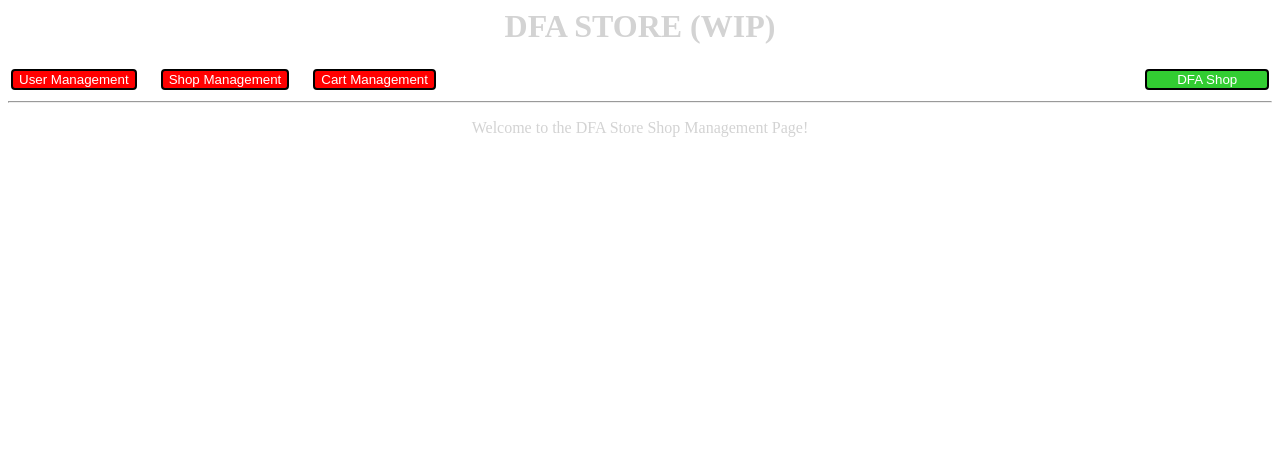
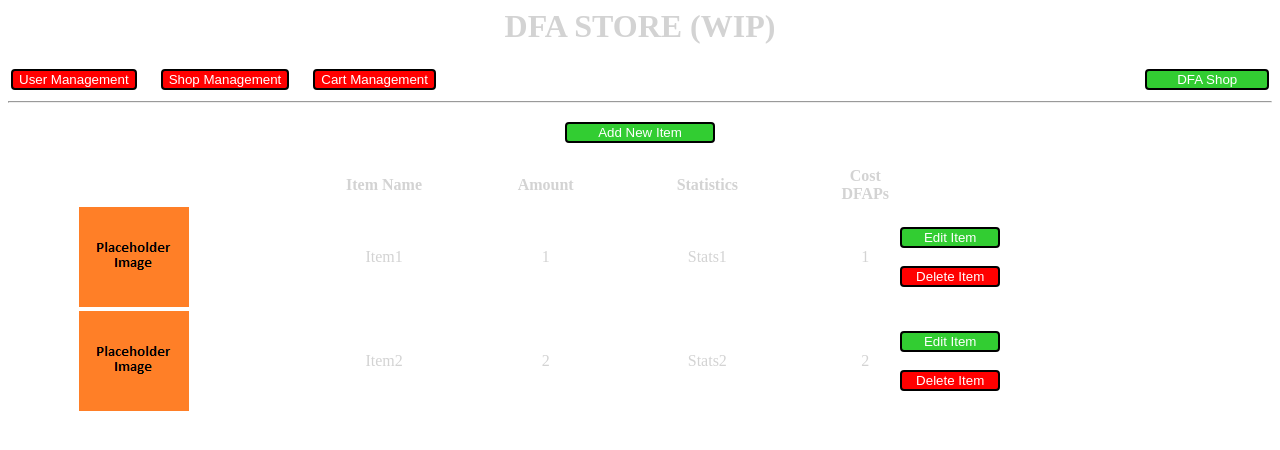
Before and after one commit to KillariousMaximillion/DFAStore, a Flask app: page /shopmanagement in a window 1280 px wide. Shown: the top 450 px of the page. Run offline with Flask 2, Linux system fonts and the light colour scheme; some libraries are stand-ins or nearby versions.

Commit message:
scaffolding for store management done, added new edit form/page

```diff
--- a/app/controllers.py
+++ b/app/controllers.py
@@ -70,6 +70,15 @@ class UserManagementForm(FlaskForm):
 class ShopManagementForm(FlaskForm):
 	placeholder = 0
 
+class EditStoreItemForm(FlaskForm):
+	memberlist = []
+	itemlist = []
+	imagelist = []
+
+	items = SelectField('Items', choices=itemlist)
+	members = SelectField('Members', choices=memberlist)
+	images = SelectField('Images', choices=imagelist)
+
 class CartManagementForm(FlaskForm):
 	placeholder = 0
 
--- a/app/templates/shopmanagement.html
+++ b/app/templates/shopmanagement.html
@@ -1,6 +1,41 @@
 {% extends "management.html" %}
 {% block management %}
 	<form action="" method="post" name="ShopManagementForm">
-		<font color="LightGray">Welcome to the DFA Store Shop Management Page!</font><br/>
+		<!-- font color="LightGray">Welcome to the DFA Store Shop Management Page!</font><br/ -->
+		{{ form.hidden_tag() }}
+		<table width='100%' align='center'>
+			<tr>
+				<td width='100%' align='center'>
+					<input style="height:100%; width:150px;color:white;background-color:limegreen;" name="add_new_item_button" type="submit" value="Add New Item">
+				</td>
+			</tr>
+		</table>
+		<br>
+		<table width='100%' align='center'>
+			<thead>
+				<th/>
+				<th><font color="LightGray">Item Name</font></th>
+				<th><font color="LightGray">Amount</font></th>
+				<th><font color="LightGray">Statistics</font></th>
+				<th><font color="LightGray">Cost DFAPs</font></th>
+				<th/>
+			</thead>
+			<tbody>
+				{% for item in itemstable %}
+					<tr>
+						<td width='200px' align='center'><img src="{{url_for('static', filename='images/placeholderimage.png')}}" /></td>
+						<td width='200px' align='center'><font color="LightGray">{{ item.ItemName }}</font></td>
+						<td width='50px' align='center'><font color="LightGray">{{ item.ItemAmount }}</font></td>
+						<td width='200px' align='center'><font color="LightGray">{{ item.ItemStats }}</font></td>
+						<td width='50px' align='center'><font color="LightGray">{{ item.ItemCost }}</font></td>
+						<td style='width:300px; align:center;'>
+							<input style='width:100px;color:white;background-color:limegreen;' name='edit_item_button' type='submit' value='Edit Item'>
+							<br><br>
+							<input style='width:100px;color:white;background-color:red;' name='delete_item_button' type='submit' value='Delete Item'>
+						</td>
+					</tr>
+				{% endfor %}
+			</tbody>
+		</table>
 	</form>
 {% endblock %}
--- a/app/templates/usermanagement.html
+++ b/app/templates/usermanagement.html
@@ -2,7 +2,6 @@
 {% block management %}
 	<form action="" method="post" name="UserManagementForm">
 		{{ form.hidden_tag() }}
-		<!-- font color="LightGray">Welcome to the DFA Store User Management Page!</font><br/ -->
 		<table width='100%' align='center'>
 			<tr>
 				<td width='100%' align='left'>
--- a/app/views.py
+++ b/app/views.py
@@ -1,6 +1,6 @@
 from flask import render_template, redirect, url_for, session, Markup, request
 from app import app
-from .controllers import MembersForm, SignInForm, DFAStoreForm, ManagementForm, UserManagementForm, ShopManagementForm, CartManagementForm, CartForm, AuthenticateLogin, GetMemberList, ValidToken, ItemsList
+from .controllers import MembersForm, SignInForm, DFAStoreForm, ManagementForm, UserManagementForm, ShopManagementForm, EditStoreItemForm, CartManagementForm, CartForm, AuthenticateLogin, GetMemberList, ValidToken, ItemsList
 
 @app.route('/')
 @app.route('/index')
@@ -91,7 +91,6 @@ def usermanagement():
 			return redirect(url_for('cartmanagement'))
 		elif 'manual_edit_button' in request.form:
 			form.manualEdit = True
-			TEST = form.dfaps
 			ManualEditDFAPs = Markup('<input name="manual_dfaps" type="text" value="' + str(form.dfaps) + '">')
 		elif 'save_button' in request.form:
 			# save dfaps to database here and repost same page
@@ -101,6 +100,8 @@ def usermanagement():
 
 @app.route('/shopmanagement', methods=["GET", "POST"])
 def shopmanagement():
+	form = ShopManagementForm()
+
 	if request.method == 'POST':
 		if 'dfashop_button' in request.form:
 			return redirect(url_for('dfastore'))
@@ -110,9 +111,56 @@ def shopmanagement():
 			return redirect(url_for('shopmanagement'))
 		elif 'cart_manage_button' in request.form:
 			return redirect(url_for('cartmanagement'))
+		elif 'add_new_item_button' in request.form:
+			return redirect(url_for('editstoreitem'))
+		elif 'edit_item_button' in request.form:
+			return redirect(url_for('editstoreitem'))
 
-	form = ShopManagementForm()
-	return render_template('shopmanagement.html', title='Shop Management', form=form)
+	ItemsTable = ItemsList.getItems(None)
+	return render_template('shopmanagement.html', title='Shop Management', form=form, itemstable=ItemsTable)
+
+@app.route('/editstoreitem', methods=["GET", "POST"])
+def editstoreitem():
+	form = EditStoreItemForm()
+
+	if not form.memberlist and ValidToken(session['auth_token']):
+		i = 0
+		form.memberlist.append([i, ''])
+		i += 1
+		for each in GetMemberList(session['auth_token']):
+			form.memberlist.append([i, each])
+			i += 1
+	else:
+		redirect(url_for('signin'))
+
+	ItemList = ItemsList.getItems(None)
+	form.itemlist.clear()
+	i = 0
+	form.itemlist.append([i, ''])
+	i += 1
+	for item in ItemList:
+		form.itemlist.append([i, item.ItemName])
+		i += 1
+
+	form.imagelist.clear()
+	i = 0
+	form.imagelist.append([i, ''])
+	i += 1
+	form.imagelist.append([i, 'Placeholder Image'])
+
+	if request.method == 'POST':
+		if 'dfashop_button' in request.form:
+			return redirect(url_for('dfastore'))
+		elif 'user_manage_button' in request.form:
+			return redirect(url_for('usermanagement'))
+		elif 'shop_manage_button' in request.form:
+			return redirect(url_for('shopmanagement'))
+		elif 'cart_manage_button' in request.form:
+			return redirect(url_for('cartmanagement'))
+		elif 'save_button' in request.form:
+			return redirect(url_for('shopmanagement'))
+
+	return render_template('editstoreitem.html', title='Edit Store Item', form=form)
 
 @app.route('/cartmanagement', methods=["GET", "POST"])
 def cartmanagement():
```
Also changed, not shown: app/templates/editstoreitem.html (added, +86 -0 lines).
